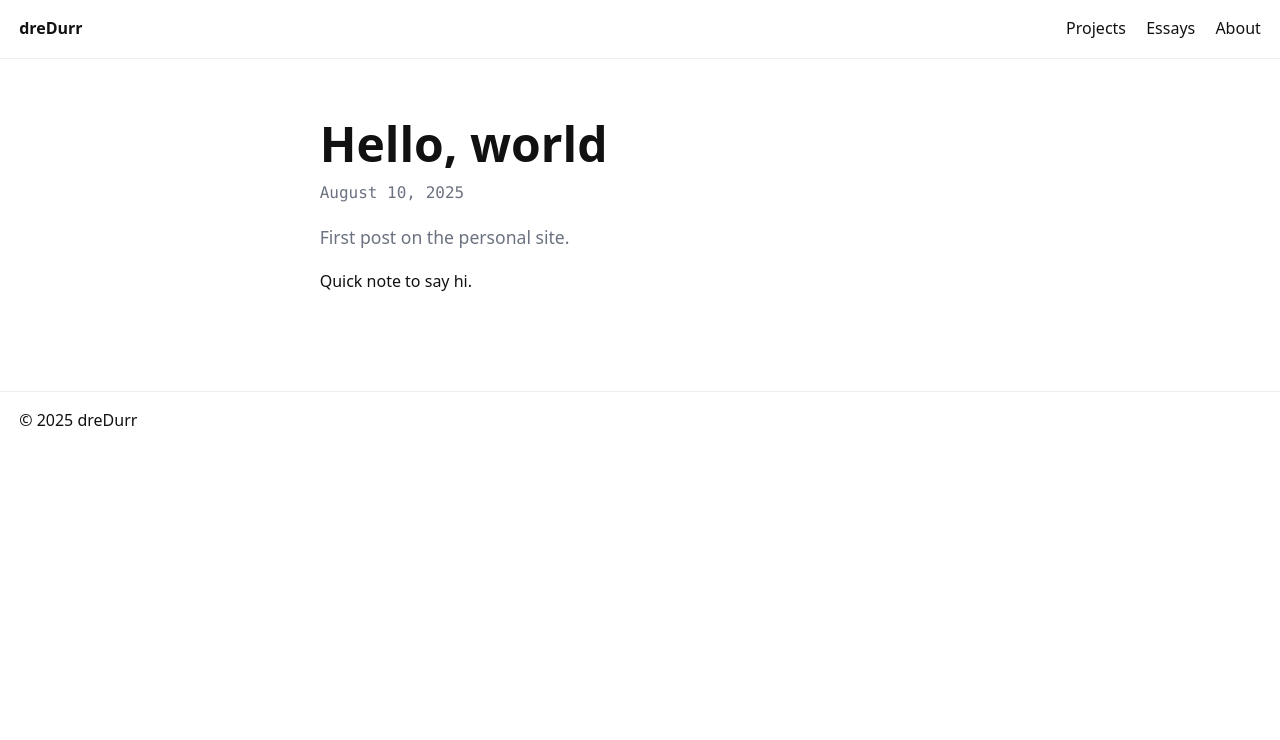
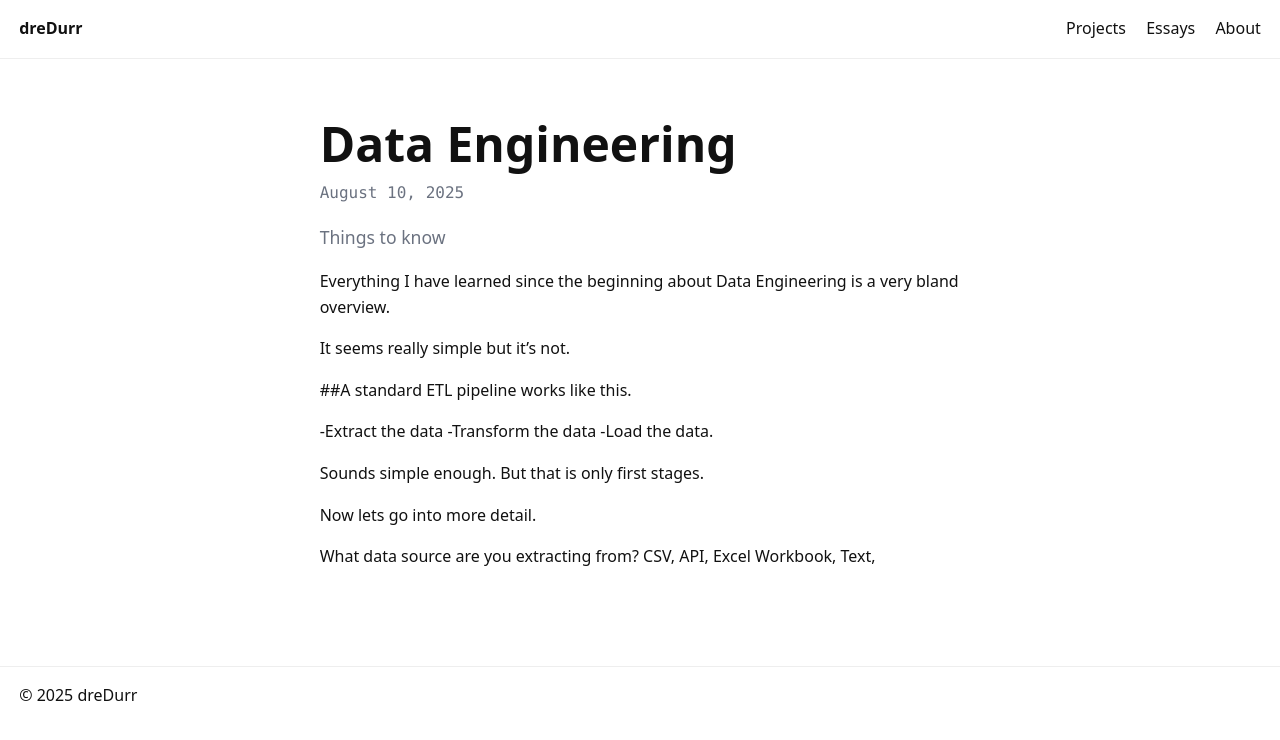
Before and after one commit to deandredurr/deandredurr.github.io, a Jekyll site: the page built from _posts/2025-08-10-my-post.md, in a window 1280 px wide. Shown: the top 740 px of the page. Built offline with Jekyll 4.4.1, drawn with Linux system fonts in a browser that asks for light colours.

```diff
--- a/_posts/2025-08-10-my-post.md
+++ b/_posts/2025-08-10-my-post.md
@@ -1,8 +1,22 @@
 ---
 layout: post
-title: "Hello, world"
-description: "First post on the personal site."
+title: "Data Engineering"
+description: "Things to know"
 tags: [notes]
 ---
 
-Quick note to say hi.
+Everything I have learned since the beginning about Data Engineering is a very bland overview.
+
+It seems really simple but it's not.
+
+##A standard ETL pipeline works like this.
+
+-Extract the data
+-Transform the data
+-Load the data.
+
+Sounds simple enough. But that is only first stages.
+
+Now lets go into more detail.
+
+What data source are you extracting from? CSV, API, Excel Workbook, Text,
```
Also changed, not shown: _projects/first-project.md (+4 -4 lines), assets/img/healthdash-thumb.jpg (added), 1 other file.
